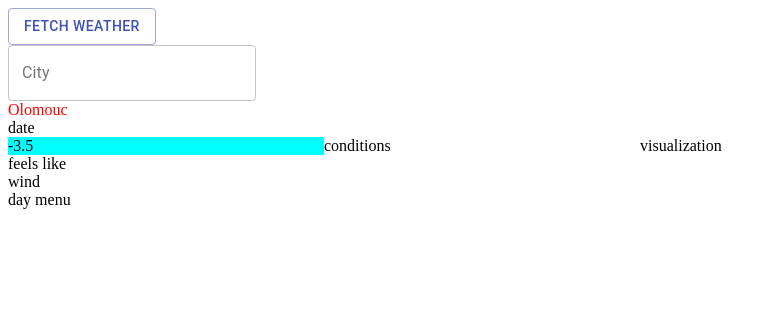
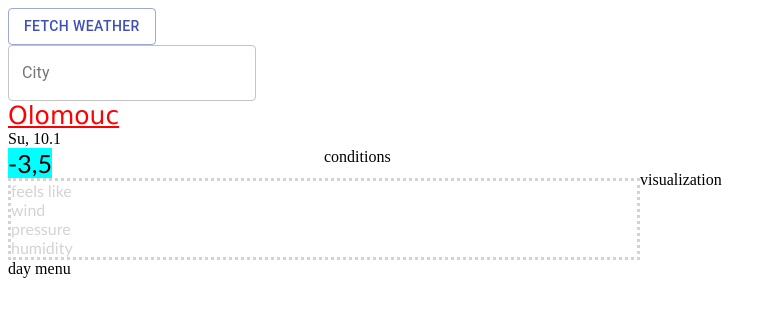
Before and after one commit to Vadim06/weather_boi, a React app: page / in a window 1280 px wide. Shown: the top 314 px of the page, without its empty margins (0-777 px from the left). Built offline with nearby package versions, Linux system fonts and the light colour scheme; the HTML template or start-up script is replaced by a standard one.

Commit message:
beautyfying

```diff
--- a/src/components/First.tsx
+++ b/src/components/First.tsx
@@ -24,9 +24,25 @@ const useStyles = makeStyles((theme: Theme) =>
     },
     currentTemperature: {
       background: "cyan",
+      fontSize: "25px",
+      fontFamily: "Trebuchet MS",
+    },
+    currentTemperatureContent: {
+      display: "inline-block",
+      backgroundColor: "cyan",
+      fontSize: "25px",
+      fontFamily: "Trebuchet MS",
     },
     cityName: {
       color: "red",
+      fontFamily: "verdana",
+      fontSize: "25px",
+      textDecoration: "underline",
+    },
+    details: {
+      borderStyle: "dotted",
+      fontFamily: "Optima",
+      color: "lightGrey",
     },
   })
 );
@@ -71,22 +87,32 @@ const First: React.FC = () => {
             Olomouc
           </Grid>
           <Grid item xs={12}>
-            date
+            Su, 10.1
           </Grid>
           <Grid container>
-            <Grid item xs={6} classes={{ root: classes.currentTemperature }}>
-              -3.5 {currentWeather}
+            <Grid item xs={6}>
+              <div className={classes.currentTemperatureContent}>
+                -3,5 {currentWeather}
+              </div>
             </Grid>
             <Grid item xs={6}>
               conditions
             </Grid>
           </Grid>
-          <Grid item xs={12}>
-            feels like
+          <div className={classes.details}>
+            <Grid item xs={12}>
+              feels like
           </Grid>
-          <Grid item xs={12}>
-            wind
+            <Grid item xs={12}>
+              wind
           </Grid>
+            <Grid item xs={12}>
+              pressure
+          </Grid>
+            <Grid item xs={12}>
+              humidity
+          </Grid>
+          </div>
         </Grid>
         <Grid item xs={12} sm={6}>
           visualization
```
